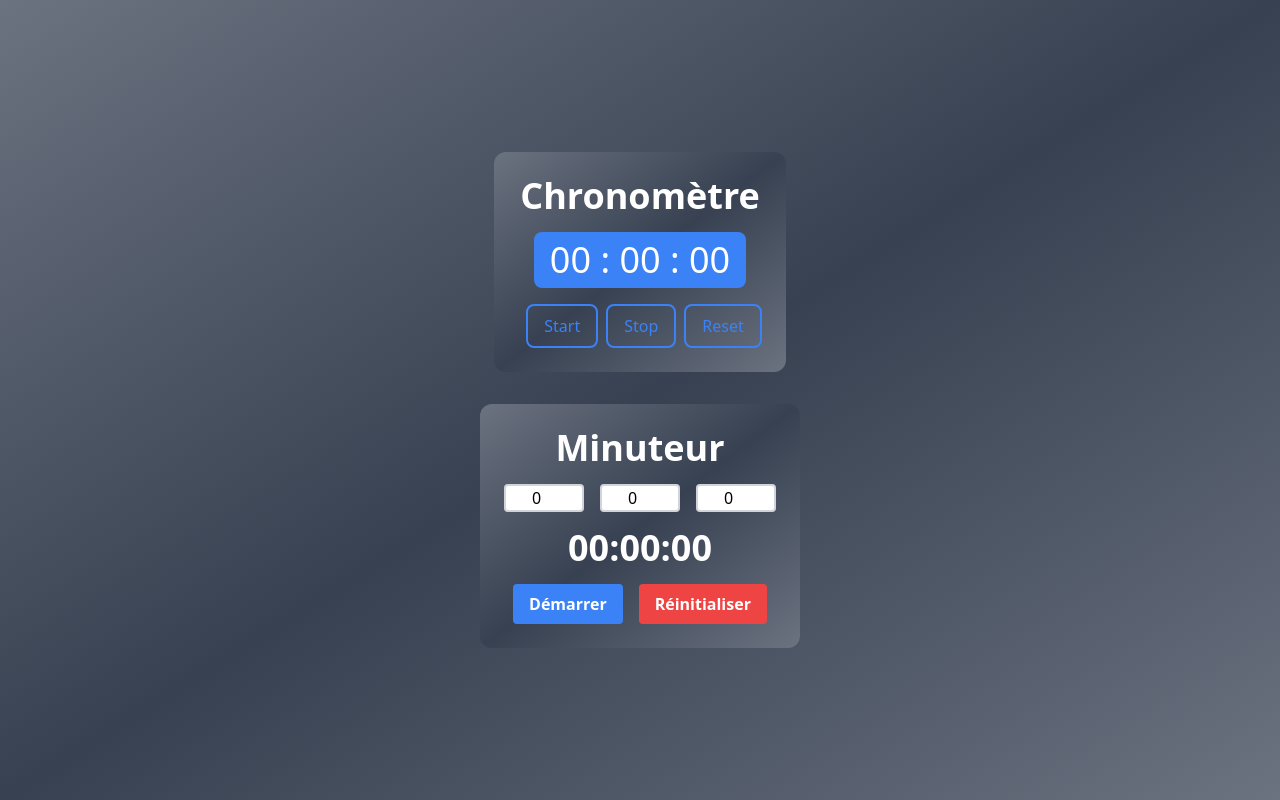
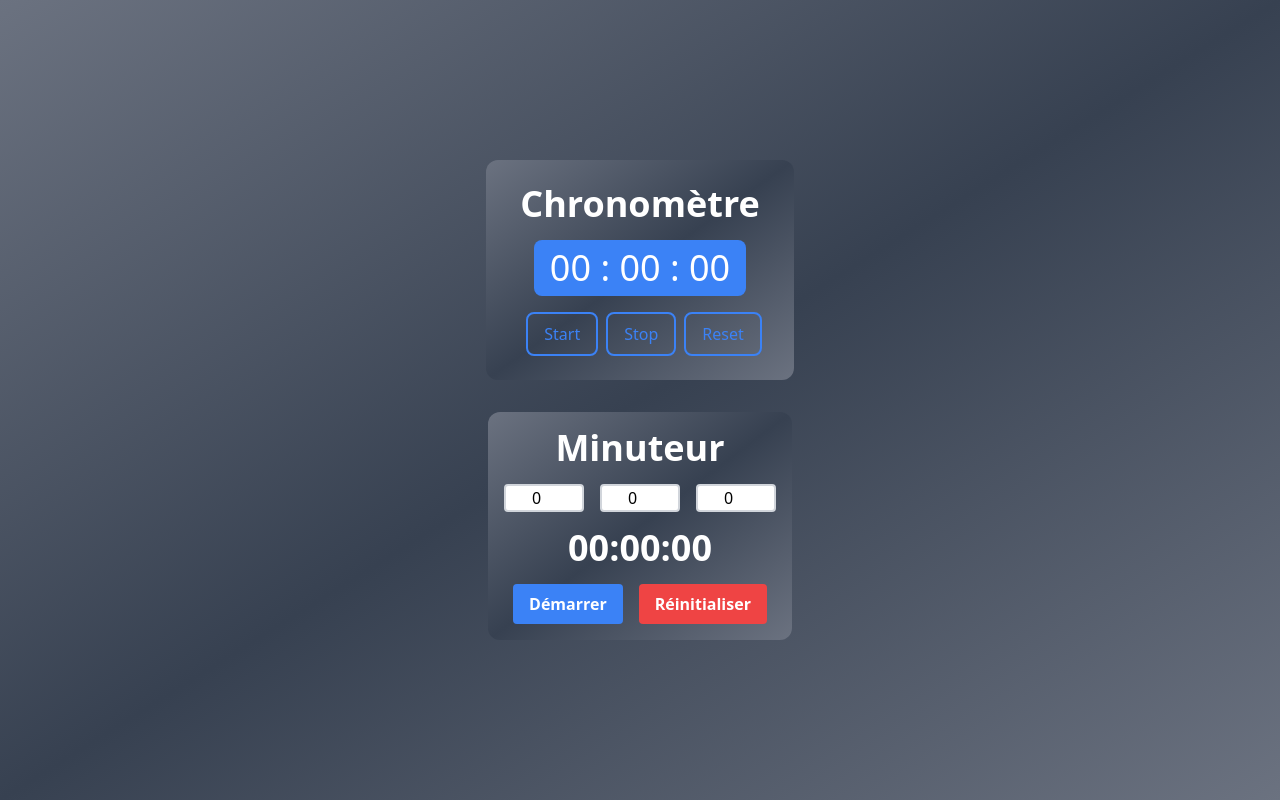
Before and after one commit to almoha73/toolbox, a Next.js app: page /MinuteurChronometre in a window 1280 px wide. Built offline with nearby package versions, Linux system fonts and the light colour scheme.

Commit message:
mise en page minuteur

```diff
--- a/src/components/Chronometre.tsx
+++ b/src/components/Chronometre.tsx
@@ -55,7 +55,7 @@ const Chronometre = () => {
   const formattedTime = `${h} : ${m} : ${s}`;
 
   return (
-    <div className="bg-gray-800 bg-gradient-to-br from-gray-500 via-gray-700 to-gray-500 h-auto p-6 rounded-xl flex flex-col justify-center items-center">
+    <div className="bg-gray-800 bg-gradient-to-br from-gray-500 via-gray-700 to-gray-500 h-auto py-6 px-8 rounded-xl flex flex-col justify-center items-center">
       <h1 className="text-center text-4xl font-bold mb-4 text-white">
         Chronomètre
       </h1>
--- a/src/components/Minuteur.tsx
+++ b/src/components/Minuteur.tsx
@@ -51,7 +51,7 @@ const Minuteur = () => {
 
   return (
     <>
-      <div className="bg-gray-800 bg-gradient-to-br from-gray-500 via-gray-700 to-gray-500 h-auto p-6 rounded-xl flex flex-col justify-center items-center">
+      <div className="bg-gray-800 bg-gradient-to-br from-gray-500 via-gray-700 to-gray-500 h-auto p-4 rounded-xl flex flex-col justify-center items-center ">
         <h1 className="text-4xl font-bold mb-4 text-white">Minuteur</h1>
         <div className="flex space-x-4 mb-4">
           <input
```
